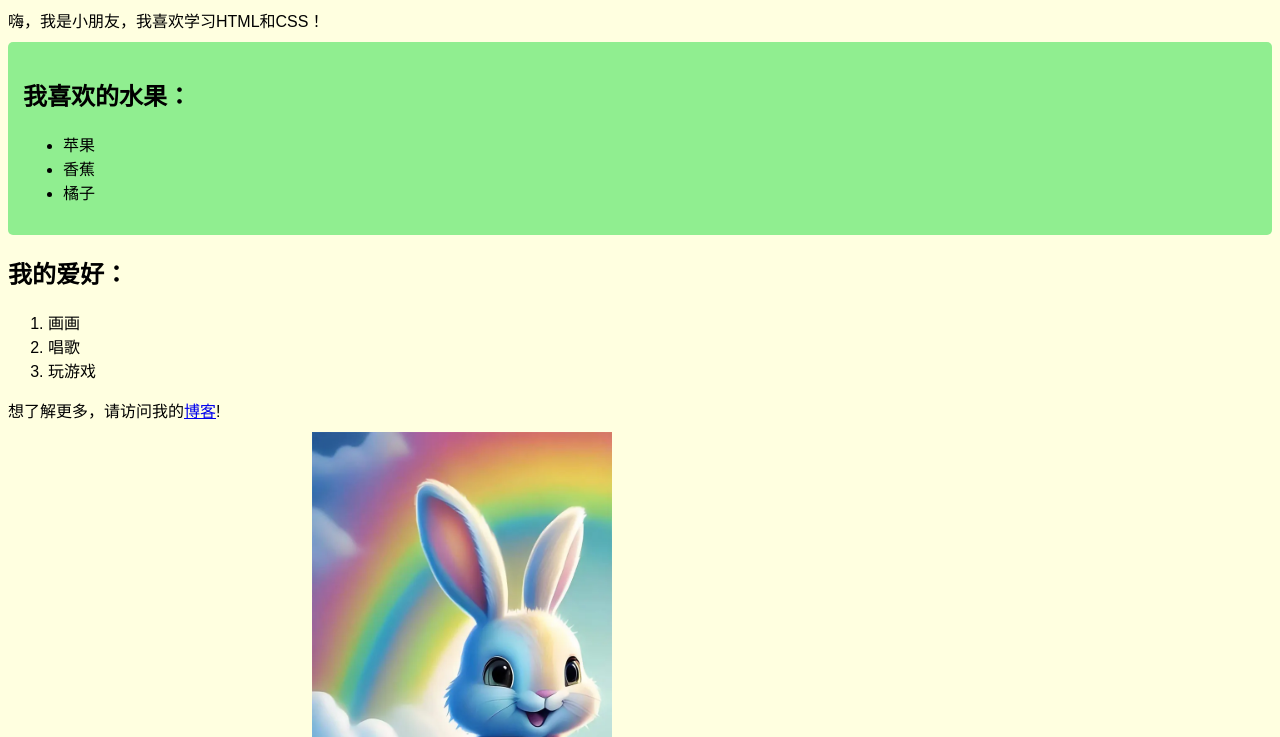
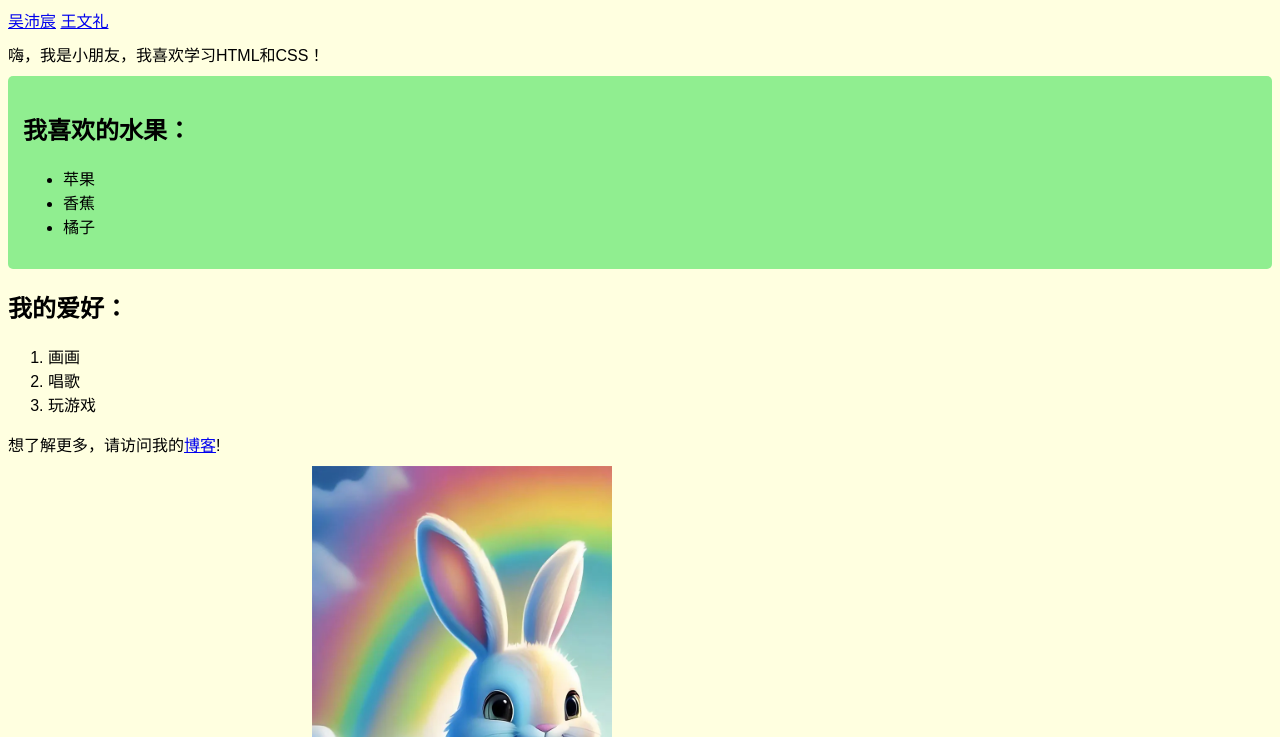
Before and after one commit to Berv9/xy, a plain HTML site: page index.html in a window 1280 px wide. Shown: the part 81-818 px from the top of the page. Drawn offline with Linux system fonts and the light colour scheme; grey boxes are pictures that could not be loaded.

Commit message:
Update index.html

```diff
--- a/index.html
+++ b/index.html
@@ -25,6 +25,8 @@
 </head>
 <body>
     <h1>欢迎来到我的小天地!</h1>
+    <a href="吴沛宸.html" target="_blank">吴沛宸</a>
+    <a href="王文礼.html" target="_blank">王文礼 </a>
     <p>嗨，我是小朋友，我喜欢学习HTML和CSS！</p>
 
     <div class="favorite-fruits">
```
